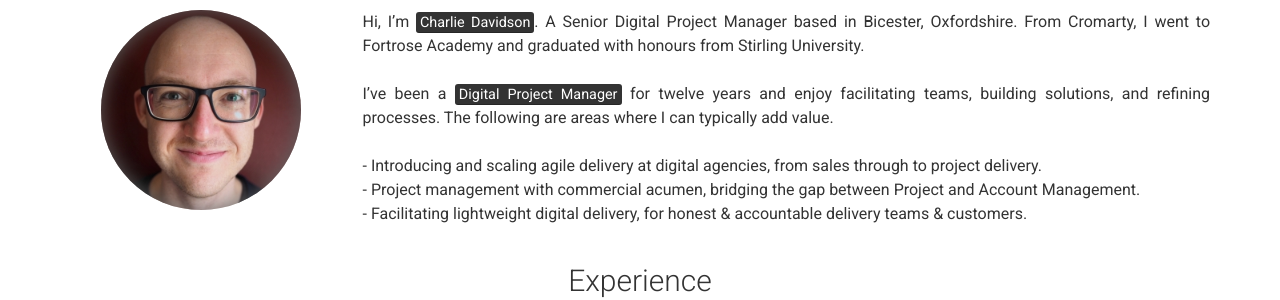
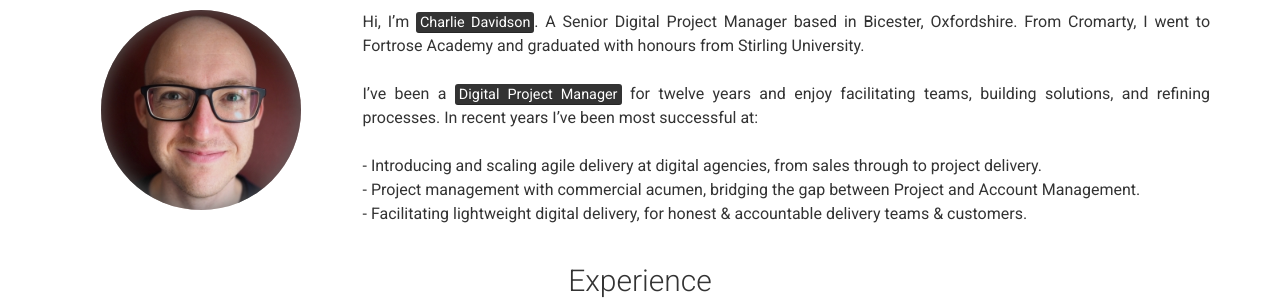
Before and after one commit to csgdavidson/Charlie-Davidson2, a Jekyll site: the page built from index.md, in a window 1280 px wide. Shown: the part 269-569 px from the top of the page. Built offline with Jekyll 4.4.1, drawn with Linux system fonts in a browser that asks for light colours; nearby versions of some CDN libraries.

Commit message:
Update _config.yml

```diff
--- a/_config.yml
+++ b/_config.yml
@@ -19,7 +19,7 @@ gtm: "GTM-PQSN536"
 about_profile_image: assets/charlie.jpg
 about_content:
   Hi, I'm <mark>Charlie Davidson</mark>. A Senior Digital Project Manager based in Bicester, Oxfordshire. From Cromarty, I went to Fortrose Academy and graduated with honours from Stirling University.<br><br>
-  I've been a <mark>Digital Project Manager</mark> for twelve years and enjoy facilitating teams, building solutions, and refining processes. The following are areas where I can typically add value.<br><br>
+  I've been a <mark>Digital Project Manager</mark> for twelve years and enjoy facilitating teams, building solutions, and refining processes. In recent years I've been most successful at:<br><br>
     - Introducing and scaling agile delivery at digital agencies, from sales through to project delivery.<br>
     - Project management with commercial acumen, bridging the gap between Project and Account Management.<br>
     - Facilitating lightweight digital delivery, for honest & accountable delivery teams & customers.
```
